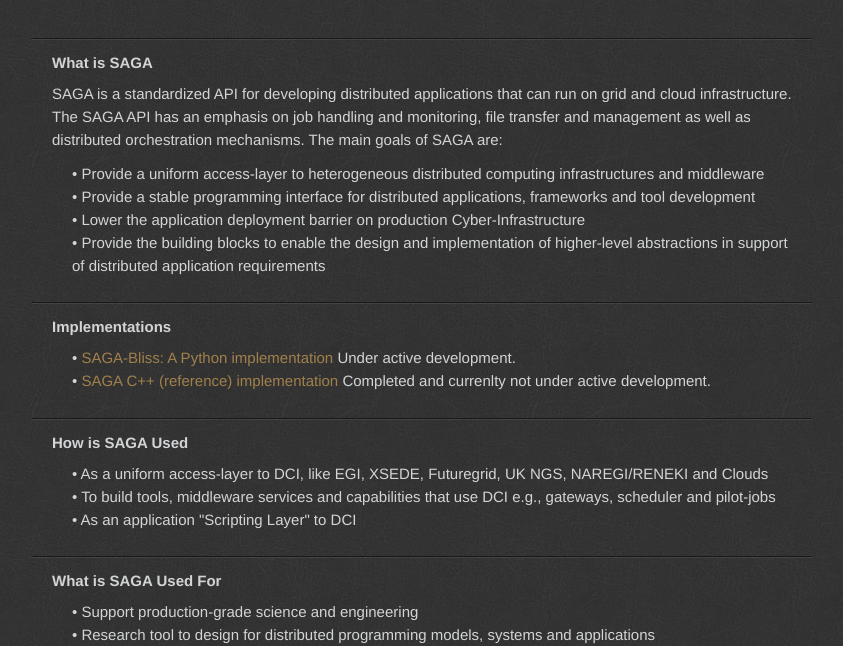
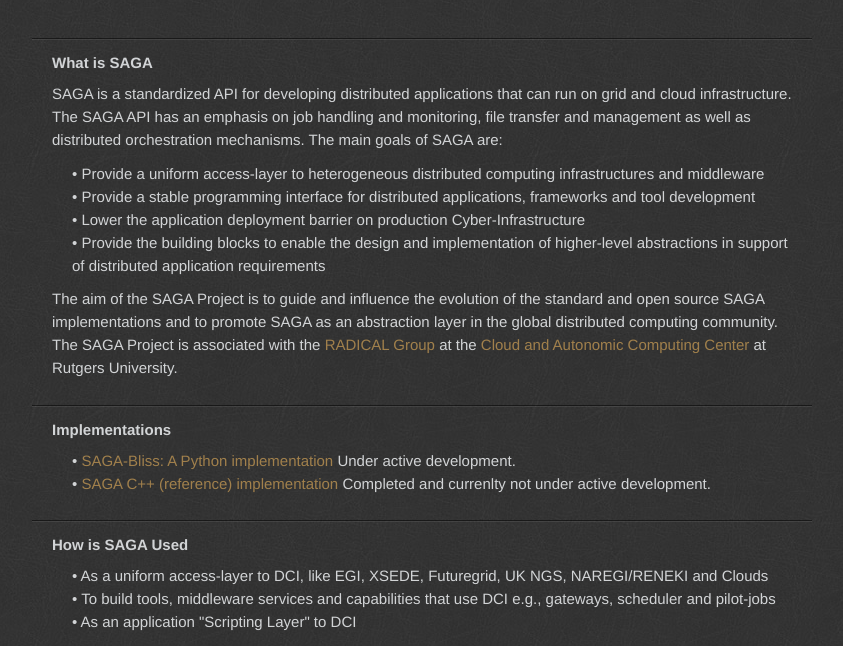
Before and after one commit to saga-project/saga-project.github.com, a plain HTML site: page index.html in a window 1280 px wide. Shown: the part 173-819 px from the top of the page, without its empty margins (218-1061 px from the left). Drawn offline with Linux system fonts and the light colour scheme; a script that the page names is missing.

Commit message:
added mission statement

```diff
--- a/index.html
+++ b/index.html
@@ -76,6 +76,15 @@
            &#8226; Provide a stable programming interface for distributed applications, frameworks and tool development<br/>
            &#8226; Lower the application deployment barrier on production Cyber-Infrastructure<br/>
            &#8226; Provide the building blocks to enable the design and implementation of higher-level abstractions in support of distributed application requirements</p>
+
+            <p>The aim of the SAGA Project is to guide and influence the evolution of the standard and open source SAGA implementations and
+            to promote SAGA as an abstraction layer in the global distributed computing community.
+ The SAGA Project is associated
+            with the  <a href=
+            "http://radical.rutgers.edu">RADICAL Group</a> at the <a href=
+            "http://nsfcac.rutgers.edu/">Cloud and Autonomic Computing Center</a> at
+            Rutgers University.
+           <p>
           </div>
         </li>
 
```
